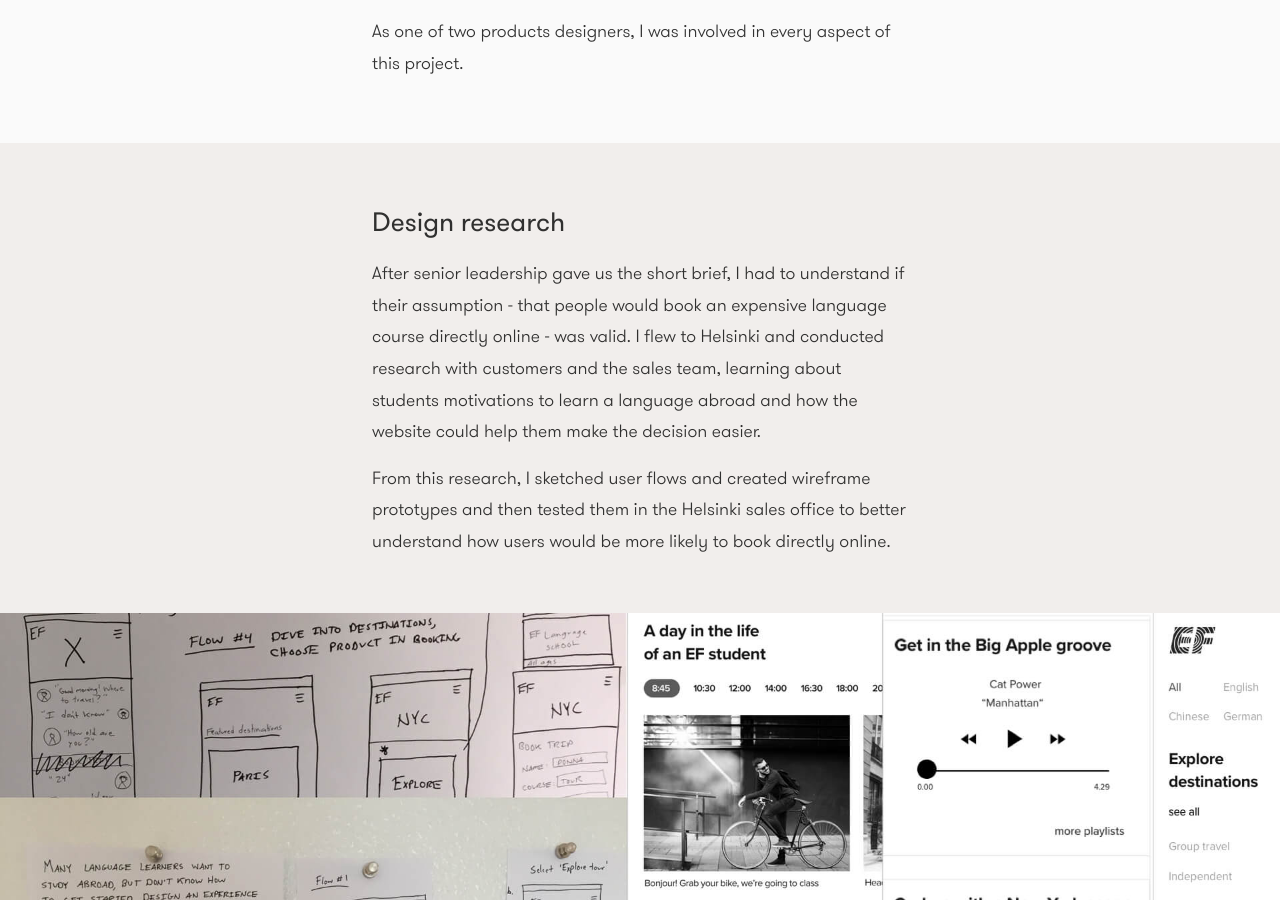
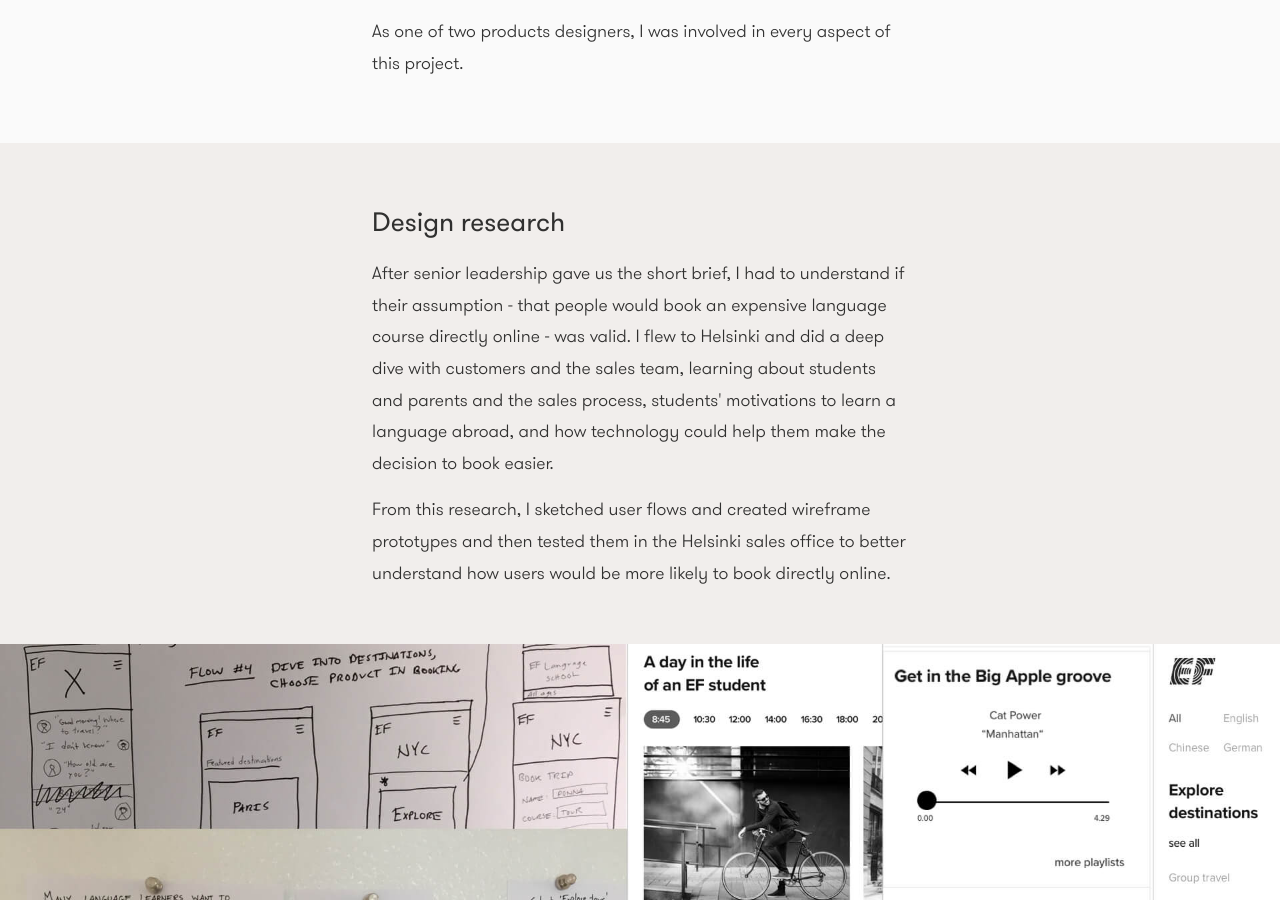
Before and after one commit to mattihicks/mattihicks, a Jekyll site: the page built from education-first.md, in a window 1280 px wide and 900 px high, scrolled down 1047 px. Built offline with Jekyll 4.4.1, drawn with Linux system fonts in a browser that asks for light colours.

Commit message:
design research copy

```diff
--- a/education-first.md
+++ b/education-first.md
@@ -42,7 +42,7 @@ permalink: education-first/
        </div>
        <div class="col-8">
         <h2 class="projectTitle">Design research</h2>
-        <p>After senior leadership gave us the short brief, I had to understand if their assumption - that people would book an expensive language course directly online - was valid. I flew to Helsinki and conducted research with customers and the sales team, learning about students motivations to learn a language abroad and how the website could help them make the decision easier.</p>
+        <p>After senior leadership gave us the short brief, I had to understand if their assumption - that people would book an expensive language course directly online - was valid. I flew to Helsinki and did a deep dive with customers and the sales team, learning about students and parents and the sales process, students' motivations to learn a language abroad, and how technology could help them make the decision to book easier.</p>
         <p>
         From this research, I sketched user flows and created wireframe prototypes and then tested them in the Helsinki sales office to better understand how users would be more likely to book directly online.</p>
       </div>
```
